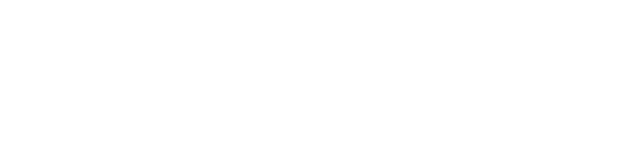
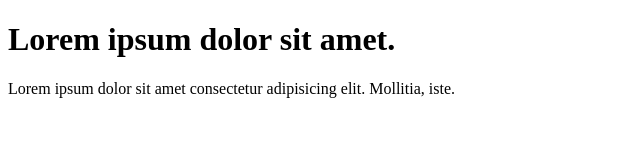
Before and after one commit to sayemsarkar123/git-tutorial, a plain HTML site: page index.html in a window 1280 px wide. Shown: the whole page, without its empty margins (0-640 px from the left). Drawn offline with Linux system fonts and the light colour scheme.

Commit message:
added h1 & p tag

```diff
--- a/index.html
+++ b/index.html
@@ -8,7 +8,8 @@
 </head>
 
 <body>
-
+  <h1>Lorem ipsum dolor sit amet.</h1>
+  <p>Lorem ipsum dolor sit amet consectetur adipisicing elit. Mollitia, iste.</p>
 </body>
 
 </html>
```
